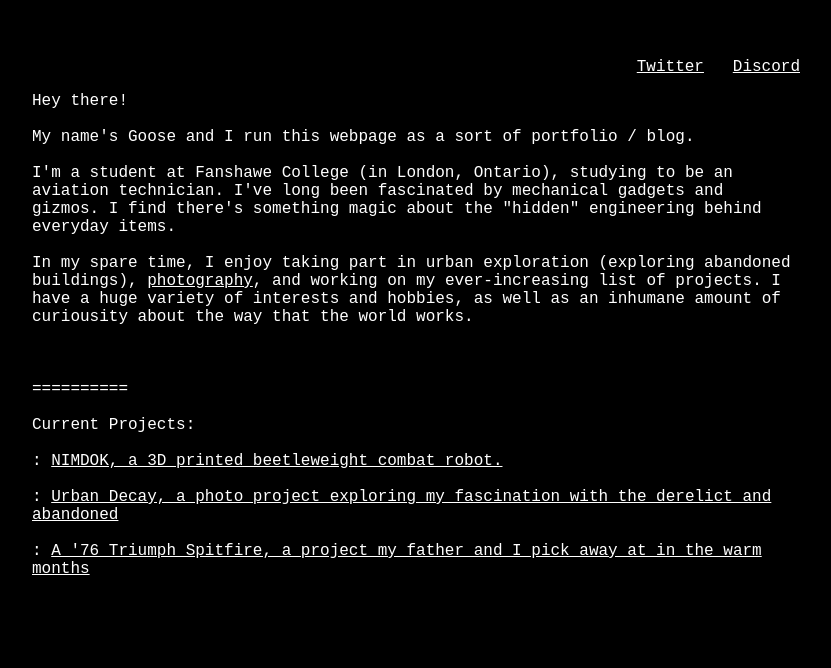
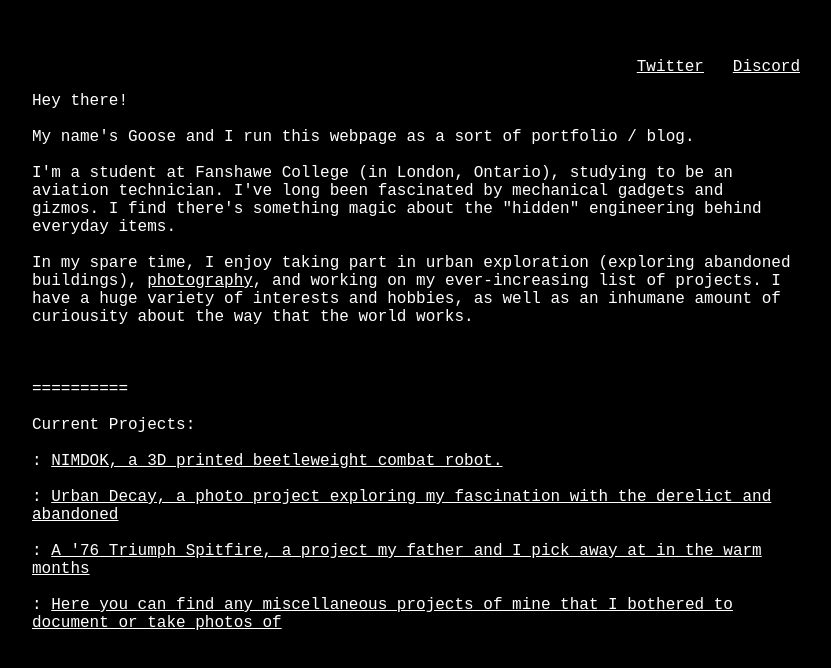
Before and after one commit to GooseTheKanuck/Goose.net.co, a plain HTML site: page index.html in a window 1280 px wide. Shown: the top 668 px of the page, without its empty margins (232-1063 px from the left). Drawn offline with Linux system fonts and the light colour scheme.

Commit message:
Add miscProjects.html

```diff
--- a/index.html
+++ b/index.html
@@ -46,6 +46,9 @@
   <br>
   <br>
   : <a href=spitfire.html> A '76 Triumph Spitfire, a project my father and I pick away at in the warm months</a>
+  <br>
+  <br>
+  : <a href=miscProjects.html> Here you can find any miscellaneous projects of mine that I bothered to document or take photos of
 
 
 </body>
```
